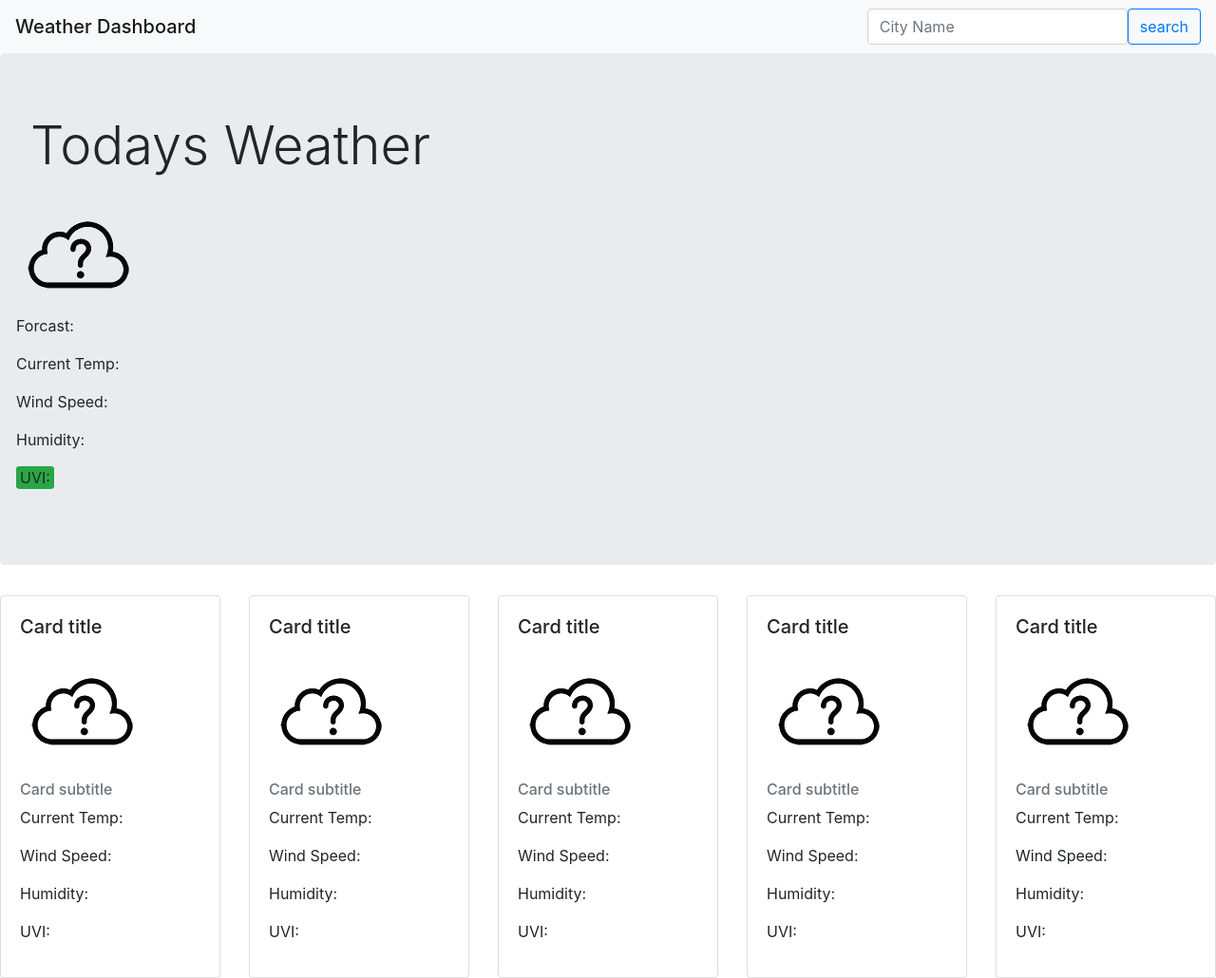
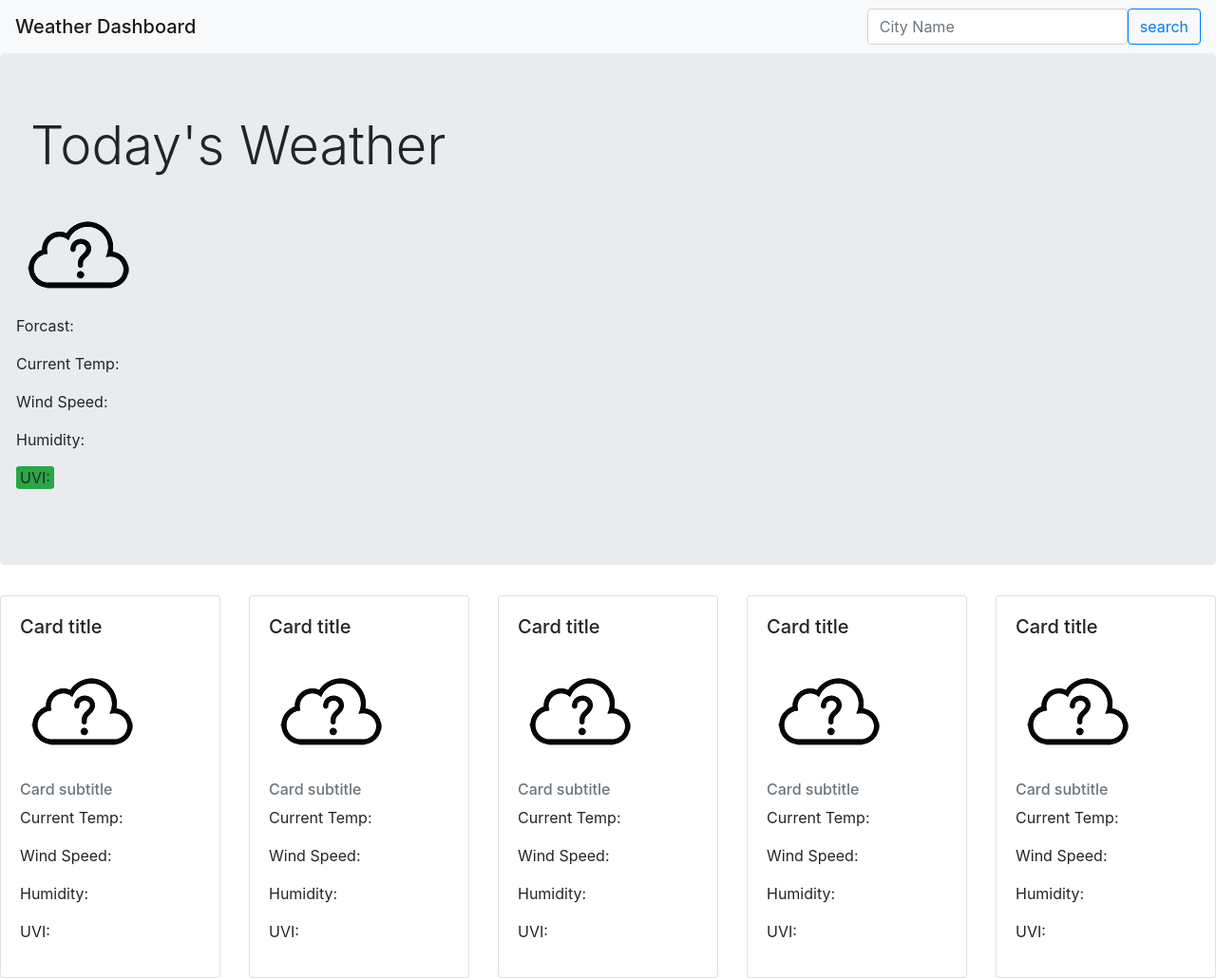
Before and after one commit to dhoneyman/WeatherApp, a plain HTML site: page index.html in a window 1280 px wide. Shown: the whole page at 95% size. Drawn offline with nearby package versions, Linux system fonts and the light colour scheme.

Commit message:
grammer by lauren...

```diff
--- a/index.html
+++ b/index.html
@@ -19,7 +19,7 @@
                 <button id='city-search' type="button" class="btn btn-outline-primary">search</button>
     </nav>
     <div class="jumbotron">
-        <h1 class="display-4">Todays Weather</h1>
+        <h1 class="display-4">Today's Weather</h1>
         <!-- <p class="lead">This is a simple hero unit, a simple jumbotron-style component for calling extra attention to featured content or information.</p> -->
         <div id='current-weather-div' class='row w-50 h-100 d-inline-block'>
             <div id='weather-div' class='h-100'>
```
